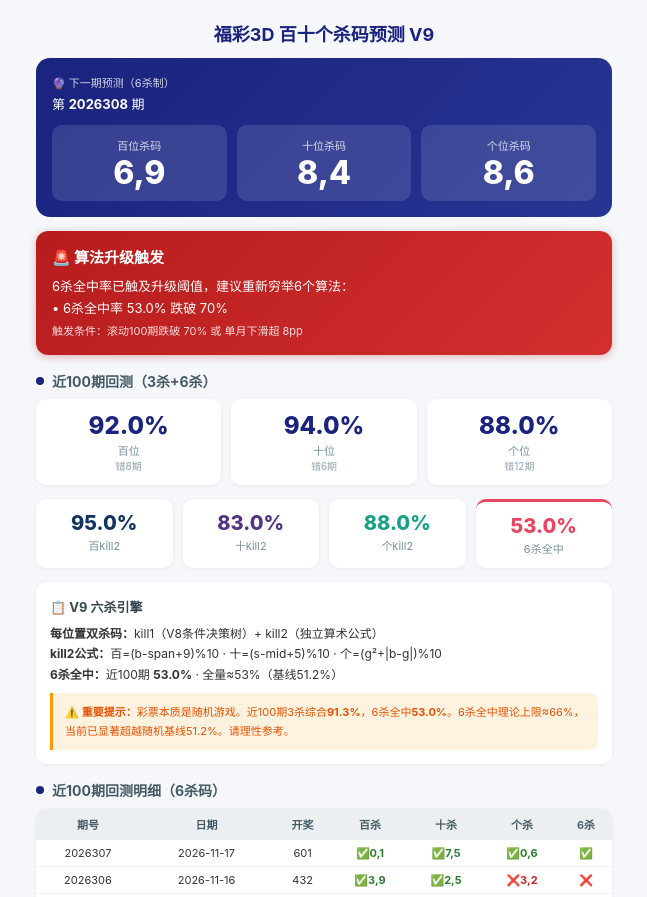
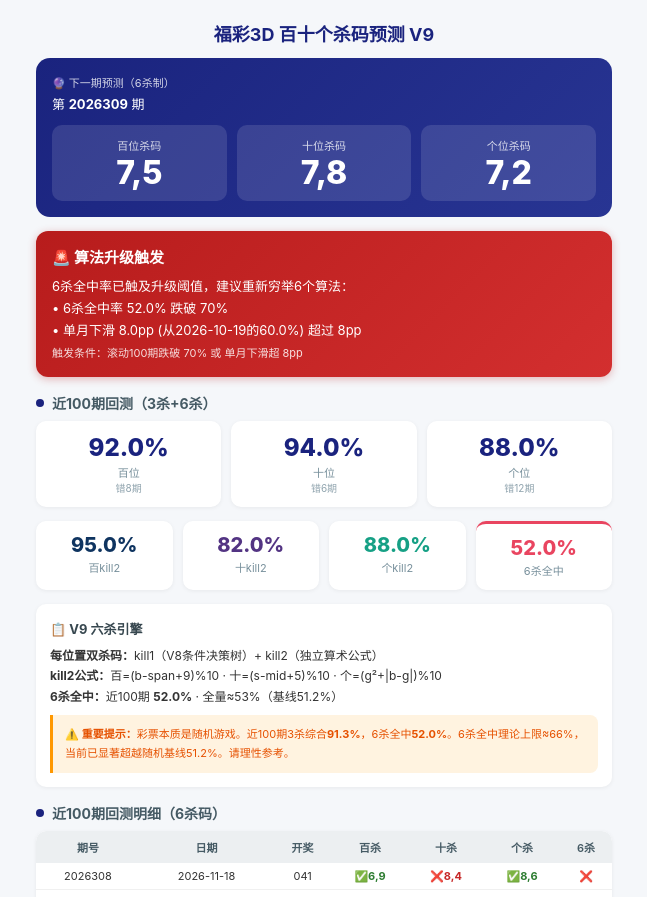
Before and after one commit to 212616130-creator/3d-bswkill-v93, a plain HTML site: page index.html in a window 1280 px wide. Shown: the top 897 px of the page, without its empty margins (316-963 px from the left). Drawn offline with Linux system fonts and the light colour scheme.

Commit message:
自动更新 2026-11-19 05:39

```diff
--- a/index.html
+++ b/index.html
@@ -47,15 +47,15 @@ td{padding:6px;text-align:center;border-bottom:1px solid #f0f0f0}
 
 <div class="pred">
 <div class="badge">🔮 下一期预测（6杀制）</div>
-<div class="issue">第 <strong>2026308</strong> 期</div>
+<div class="issue">第 <strong>2026309</strong> 期</div>
 <div class="poses">
-<div class="pos"><div class="pos-label">百位杀码</div><div class="pos-num">6,9</div></div>
-<div class="pos"><div class="pos-label">十位杀码</div><div class="pos-num">8,4</div></div>
-<div class="pos"><div class="pos-label">个位杀码</div><div class="pos-num">8,6</div></div>
+<div class="pos"><div class="pos-label">百位杀码</div><div class="pos-num">7,5</div></div>
+<div class="pos"><div class="pos-label">十位杀码</div><div class="pos-num">7,8</div></div>
+<div class="pos"><div class="pos-label">个位杀码</div><div class="pos-num">7,2</div></div>
 </div>
 </div>
 
-<div class="upgrade-alert"><div class="ua-title">🚨 算法升级触发</div>6杀全中率已触及升级阈值，建议重新穷举6个算法：<br>• 6杀全中率 53.0% 跌破 70%<br><span style="font-size:11px;opacity:.85">触发条件：滚动100期跌破 70% 或 单月下滑超 8pp</span></div>
+<div class="upgrade-alert"><div class="ua-title">🚨 算法升级触发</div>6杀全中率已触及升级阈值，建议重新穷举6个算法：<br>• 6杀全中率 52.0% 跌破 70%<br>• 单月下滑 8.0pp (从2026-10-19的60.0%) 超过 8pp<br><span style="font-size:11px;opacity:.85">触发条件：滚动100期跌破 70% 或 单月下滑超 8pp</span></div>
 
 <div class="section-title"><span class="dot"></span>近100期回测（3杀+6杀）</div>
 <div class="stats">
@@ -66,18 +66,18 @@ td{padding:6px;text-align:center;border-bottom:1px solid #f0f0f0}
 
 <div class="stats" style="grid-template-columns:repeat(4,1fr)">
 <div class="stat"><div class="sv" style="font-size:20px;color:#0f3460">95.0%</div><div class="sl">百kill2</div></div>
-<div class="stat"><div class="sv" style="font-size:20px;color:#533483">83.0%</div><div class="sl">十kill2</div></div>
+<div class="stat"><div class="sv" style="font-size:20px;color:#533483">82.0%</div><div class="sl">十kill2</div></div>
 <div class="stat"><div class="sv" style="font-size:20px;color:#16a085">88.0%</div><div class="sl">个kill2</div></div>
-<div class="stat" style="border-top:3px solid #e94560"><div class="sv" style="font-size:20px;color:#e94560">53.0%</div><div class="sl">6杀全中</div></div>
+<div class="stat" style="border-top:3px solid #e94560"><div class="sv" style="font-size:20px;color:#e94560">52.0%</div><div class="sl">6杀全中</div></div>
 </div>
 
 <div class="info-card">
 <h3>📋 V9 六杀引擎</h3>
 <p><strong>每位置双杀码：</strong>kill1（V8条件决策树）+ kill2（独立算术公式）<br>
 <strong>kill2公式：</strong>百=(b-span+9)%10 · 十=(s-mid+5)%10 · 个=(g²+|b-g|)%10<br>
-<strong>6杀全中：</strong>近100期 <strong>53.0%</strong> · 全量≈53%（基线51.2%）</p>
+<strong>6杀全中：</strong>近100期 <strong>52.0%</strong> · 全量≈53%（基线51.2%）</p>
 <div class="warn">
-⚠️ <strong>重要提示：</strong>彩票本质是随机游戏。近100期3杀综合<strong>91.3%</strong>，6杀全中<strong>53.0%</strong>。6杀全中理论上限≈66%，当前已显著超越随机基线51.2%。请理性参考。
+⚠️ <strong>重要提示：</strong>彩票本质是随机游戏。近100期3杀综合<strong>91.3%</strong>，6杀全中<strong>52.0%</strong>。6杀全中理论上限≈66%，当前已显著超越随机基线51.2%。请理性参考。
 </div>
 </div>
 
@@ -86,6 +86,7 @@ td{padding:6px;text-align:center;border-bottom:1px solid #f0f0f0}
 <table>
 <thead><tr><th>期号</th><th>日期</th><th>开奖</th><th>百杀</th><th>十杀</th><th>个杀</th><th>6杀</th></tr></thead>
 <tbody>
+<tr><td>2026308</td><td>2026-11-18</td><td>041</td><td><span class="ok">✅6,9</span></td><td><span class="bad">❌8,4</span></td><td><span class="ok">✅8,6</span></td><td>❌</td></tr>
 <tr><td>2026307</td><td>2026-11-17</td><td>601</td><td><span class="ok">✅0,1</span></td><td><span class="ok">✅7,5</span></td><td><span class="ok">✅0,6</span></td><td>✅</td></tr>
 <tr><td>2026306</td><td>2026-11-16</td><td>432</td><td><span class="ok">✅3,9</span></td><td><span class="ok">✅2,5</span></td><td><span class="bad">❌3,2</span></td><td>❌</td></tr>
 <tr><td>2026305</td><td>2026-11-15</td><td>200</td><td><span class="bad">❌2,1</span></td><td><span class="ok">✅1,4</span></td><td><span class="ok">✅6,4</span></td><td>❌</td></tr>
@@ -185,7 +186,6 @@ td{padding:6px;text-align:center;border-bottom:1px solid #f0f0f0}
 <tr><td>2026205</td><td>2026-08-03</td><td>814</td><td><span class="ok">✅5,6</span></td><td><span class="ok">✅3,4</span></td><td><span class="ok">✅5,5</span></td><td>✅</td></tr>
 <tr><td>2026204</td><td>2026-08-02</td><td>978</td><td><span class="ok">✅4,1</span></td><td><span class="ok">✅9,4</span></td><td><span class="ok">✅9,6</span></td><td>✅</td></tr>
 <tr><td>2026203</td><td>2026-08-01</td><td>435</td><td><span class="ok">✅3,7</span></td><td><span class="bad">❌3,5</span></td><td><span class="bad">❌6,5</span></td><td>❌</td></tr>
-<tr><td>2026202</td><td>2026-07-31</td><td>988</td><td><span class="ok">✅5,0</span></td><td><span class="ok">✅4,5</span></td><td><span class="ok">✅5,3</span></td><td>✅</td></tr>
 
 </tbody>
 </table>
@@ -193,7 +193,7 @@ td{padding:6px;text-align:center;border-bottom:1px solid #f0f0f0}
 
 <div class="disclaimer">
 数据来源：福彩3D历史开奖数据 | 算法严格不含未来信息 | 仅供研究参考<br>
-数据截止 2026-11-17 · 共8809期
+数据截止 2026-11-18 · 共8810期
 </div>
 </body>
 </html>
--- a/kill6_history.json
+++ b/kill6_history.json
@@ -468,5 +468,10 @@
   "issue": "2026307",
   "date": "2026-11-17",
   "pct": 53.0
+ },
+ {
+  "issue": "2026308",
+  "date": "2026-11-18",
+  "pct": 52.0
  }
 ]
```
Also changed, not shown: fc3d-history.csv.
